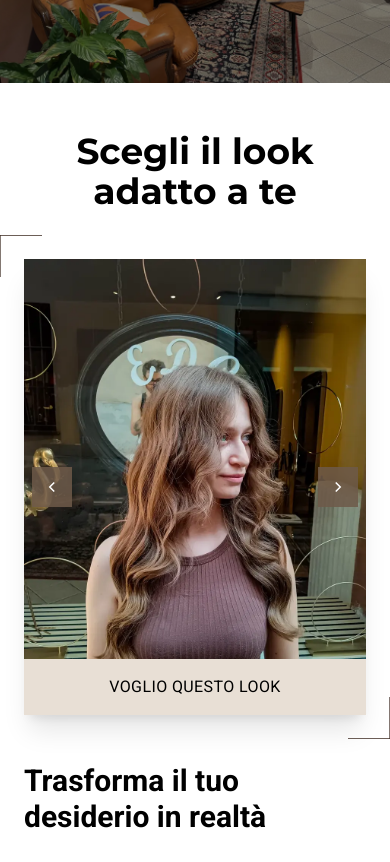
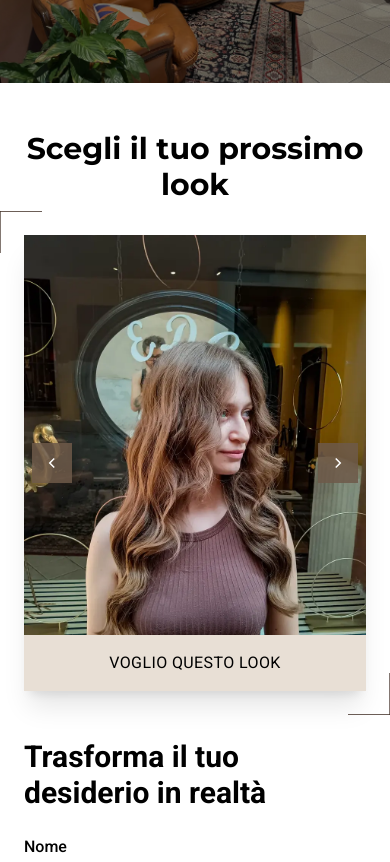
Before and after one commit to yousef-nakhleh/WEBSITE-GiuliaPietro, a React (Vite) app: page / in a window 390 px wide. Shown: the part 1040-1902 px from the top of the page. Built offline with nearby package versions, Linux system fonts and the light colour scheme; no server answers.

Commit message:
Updated GalleryContainer.tsx

```diff
--- a/src/sections/home/gallery/GalleryContainer.tsx
+++ b/src/sections/home/gallery/GalleryContainer.tsx
@@ -13,12 +13,13 @@ const GalleryContainer = () => {
     <section id="galleria" className="py-12 bg-white">
       <div className="container mx-auto px-6">
         {/* Title */}
-        <div className="max-w-7xl mx-auto text-center mb-12">
+        <div className="max-w-7xl mx-auto text-center mb-8 md:mb-12">
           <h2
-            className="text-4xl md:text-5xl font-bold text-black"
+            className="text-3xl md:text-5xl font-bold text-black"
             style={{ fontFamily: 'Montserrat, sans-serif' }}
           >
-            Scegli il look adatto a te
+            <span className="md:hidden">Scegli il tuo prossimo look</span>
+            <span className="hidden md:inline">Scegli il look adatto a te</span>
           </h2>
         </div>
 
```
